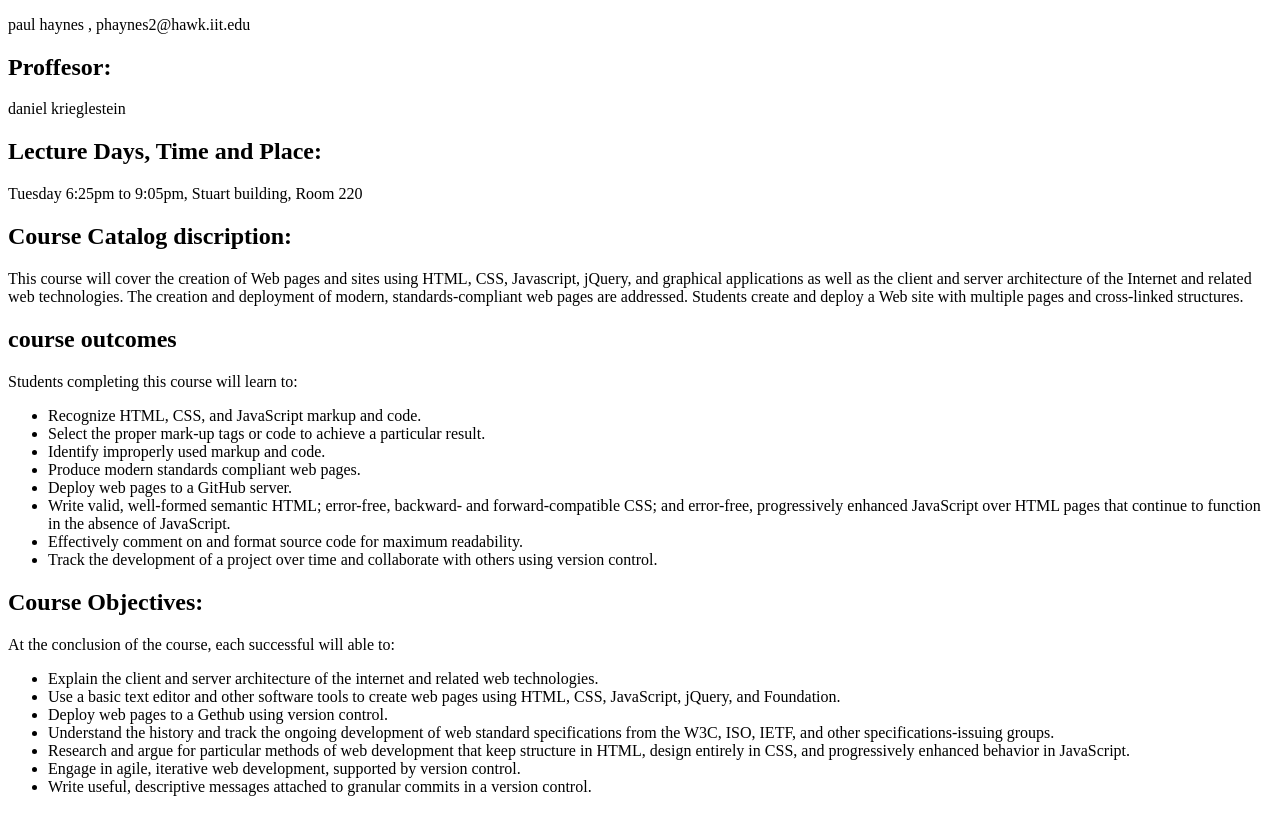
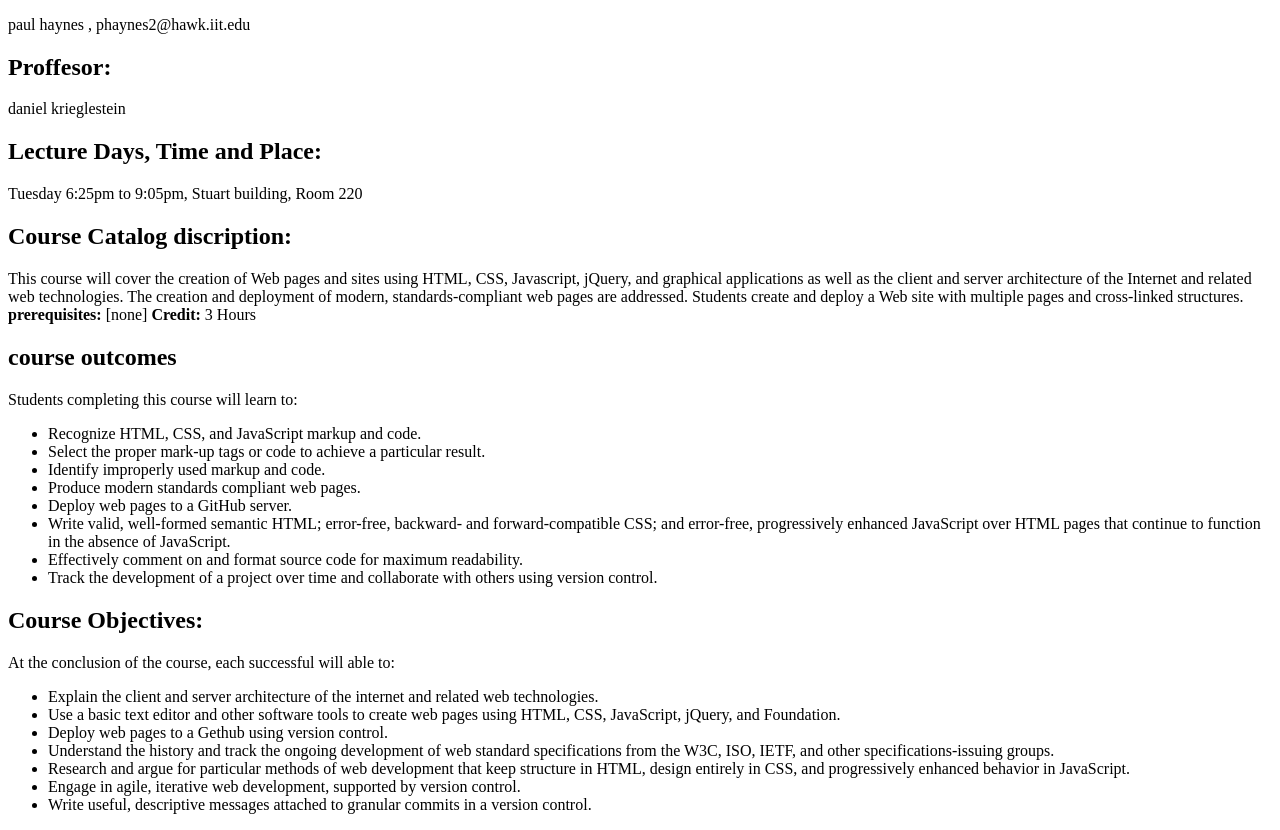
Before and after one commit to phaynes2/lab2, a plain HTML site: page index.html in a window 1280 px wide. Shown: the part 105-935 px from the top of the page. Drawn offline with Linux system fonts and the light colour scheme.

Commit message:
Update index.html

```diff
--- a/index.html
+++ b/index.html
@@ -17,7 +17,9 @@
   <p>This course will cover the creation of Web pages and sites using HTML, CSS, Javascript, jQuery,
   and graphical applications as well as the client and server architecture of the Internet and related
   web technologies. The creation and deployment of modern, standards-compliant web pages are addressed.
-  Students create and deploy a Web site with multiple pages and cross-linked structures.</p>
+  Students create and deploy a Web site with multiple pages and cross-linked structures.
+  <strong> prerequisites: </strong> [none] <strong> Credit:</strong> 3 Hours </p>
+
   <h2>course outcomes</h2>
   <p>Students completing this course will learn to:</p>
   <ul><li>Recognize HTML, CSS, and JavaScript markup and code.</li>
```
